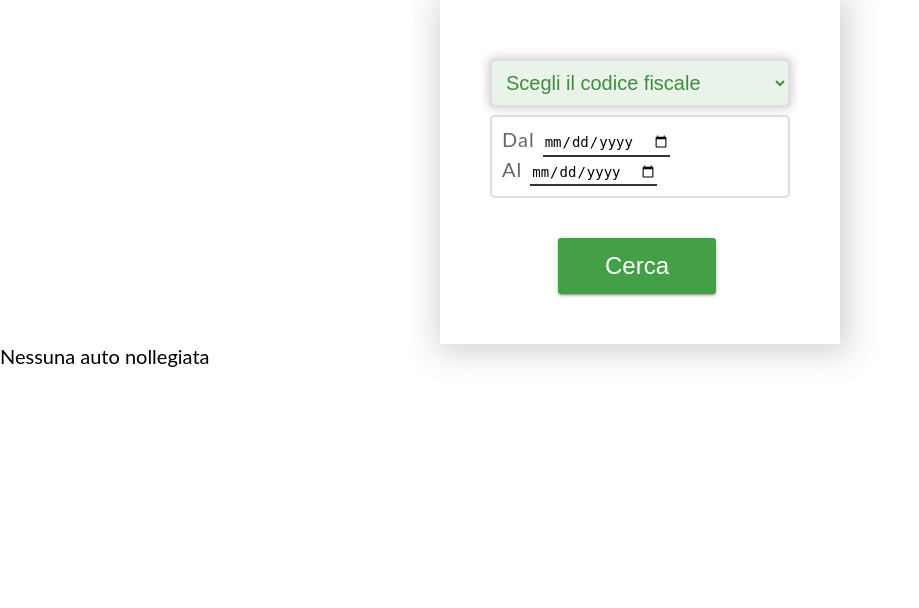
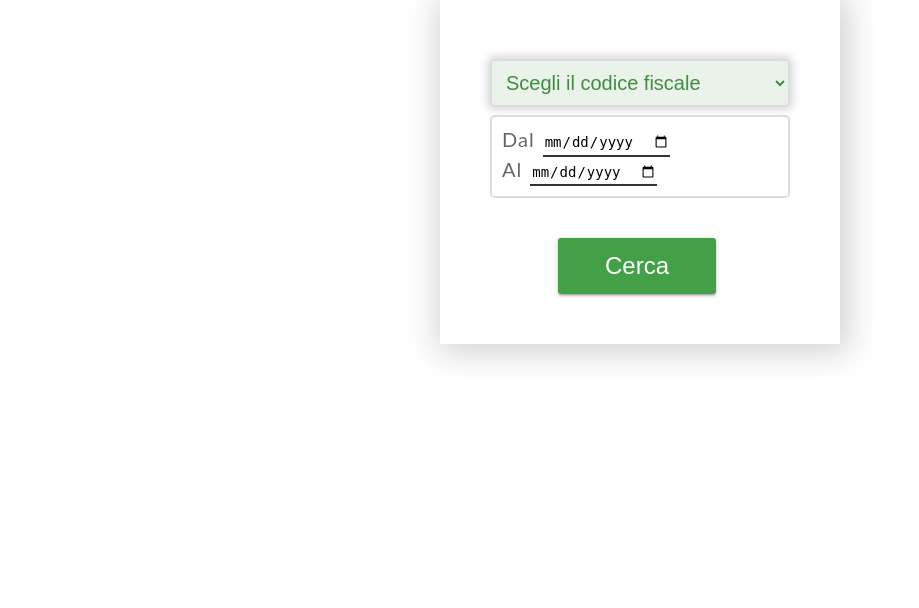
Before and after one commit to Domyf/VH-Site, a PHP site: page /soci.php in a window 1280 px wide. Shown: the part 81-689 px from the top of the page, without its empty margins (0-919 px from the left). Run offline with PHP 8.4, Linux system fonts and the light colour scheme; data comes from the database, SQL or seed files in the repository.

Commit message:
piccoli changes

```diff
--- a/soci.php
+++ b/soci.php
@@ -57,10 +57,7 @@
 		                $sql = "SELECT * FROM Noleggi WHERE socio=$socio
 								AND (SELECT Auto FROM Noleggi WHERE ('$inizio' <= Inizio && '$inizio' >= Fine)";
 		                $result = mysqli_query($conn, $sql);
-		            } else {
-		             	echo 'Nessuna auto nollegiata';
-		            }
-		            if ($result->num_rows > 0) {
+                                if ($result->num_rows > 0) {
 		                    while($row = $result->fetch_assoc()) {
 		                        echo '<div class="car-item">'
 		                        . '<img class="car-img" src="img/auto/'.$row["targa"].'.jpg">'
@@ -73,6 +70,7 @@
 		                        . '<button type="button"class="btn btn-noleggia car-item-btn">Noleggia</button></div></div>';
 		                    }
 		                }
+		            }
         		?>
         	</div>
         <div class="footer footer-registra">Realizzato da Dawid Grzelczyk e Domenico Ferraro</div>
```
